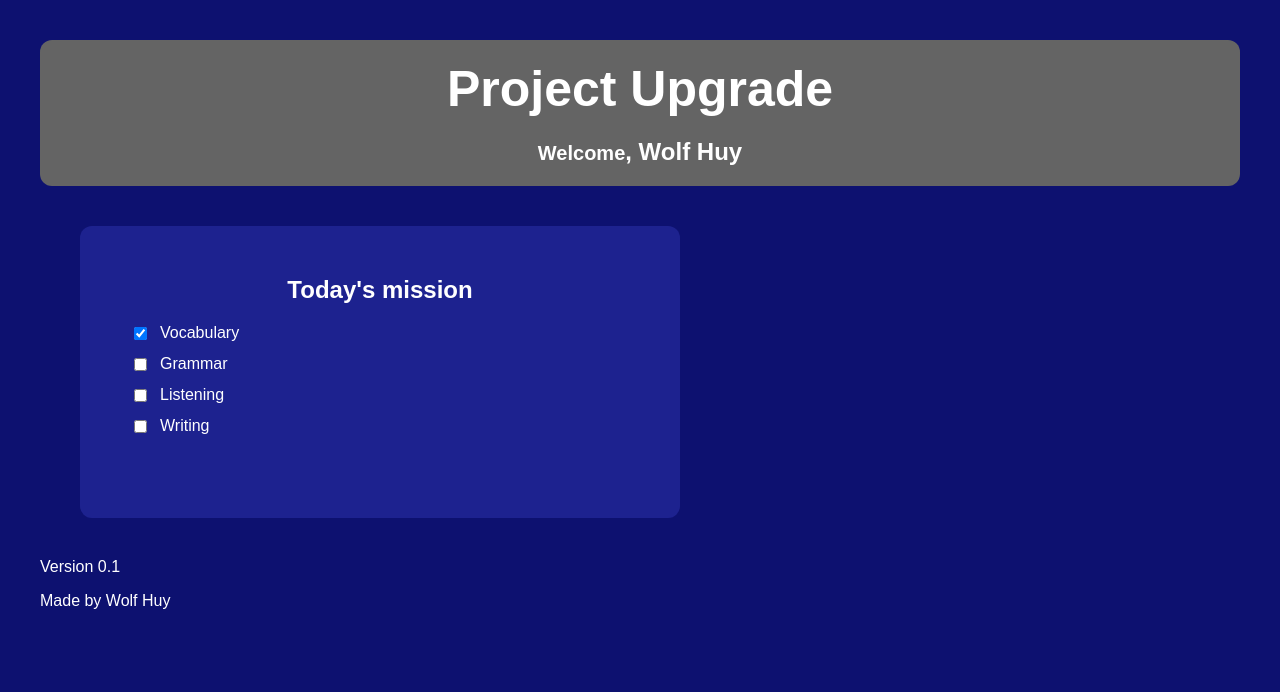
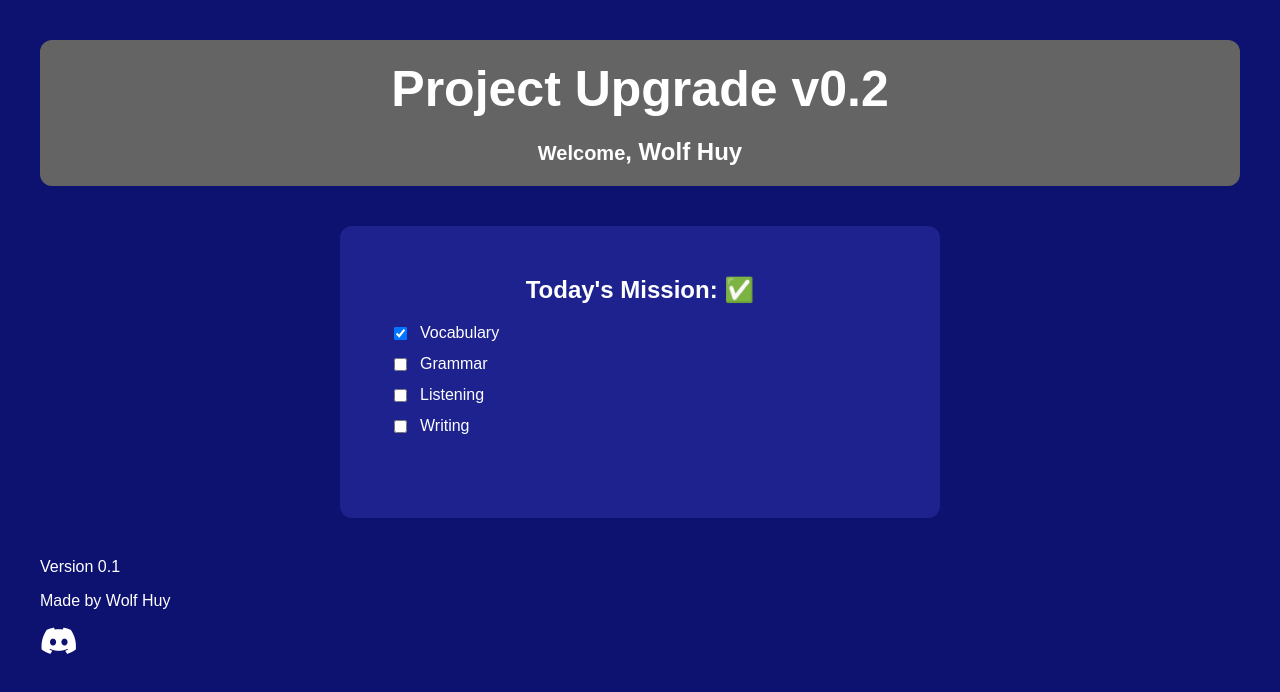
Before and after one commit to WolfHuy/Project-Upgrade, a plain HTML site: page index.html in a window 1280 px wide. Both pictures are taken after a click on the checkbox "Vocabulary". Drawn offline with Linux system fonts and the light colour scheme.

Commit message:
Sprint 7: Learn DOM events and conditional logic

```diff
--- /dev/null
+++ b/css/logo.css
@@ -0,0 +1,12 @@
+a:visited.discord{
+    color: #ffffff;
+}
+.discord{
+    color: #ffffff;
+}
+a:hover.discord{
+    color: #5865F2;
+}
+.fa-discord{
+    font-size: 30px;
+}
--- a/css/style.css
+++ b/css/style.css
@@ -17,6 +17,8 @@ body{
     max-width:500px;
     width:90%;
     justify-content: flex-start;
+    margin-left: auto;
+    margin-right: auto;
 }
 .task{
     margin: 12px 0;
@@ -30,6 +32,7 @@ body{
     background: rgb(100, 100, 100);
     border-radius: 12px;
     gap: 5px;
+    padding: 20px;
 }
 .daymiss{
     text-align: center;
@@ -37,9 +40,7 @@ body{
 .welcome{
     font-size: 20px;
 }
-.grandtitle{
-    padding: 20px;
-}
+
 .title{
     margin-bottom: 5px;
     max-width: 600px;
--- a/index.html
+++ b/index.html
@@ -4,6 +4,8 @@
     <meta charset="UTF-8">
     <meta name="viewport" content="width=device-width, initial-scale=1.0">
     <link rel="stylesheet" href="css/style.css">
+    <script src="https://kit.fontawesome.com/e5c9e3925b.js" crossorigin="anonymous"></script>
+    <link rel="stylesheet" href="css/logo.css">
 </head>
 <body>
     <header>
@@ -44,6 +46,9 @@
     <footer>
         <p>Version 0.1</p>
         <p>Made by Wolf Huy</p>
+        <a href="https://discordapp.com/users/774157183755616276" class="discord" target="_blank">
+            <i class="fa-brands fa-discord"></i>
+        </a>
     </footer>
     <script src="js/script.js"></script>
 </body>
--- a/js/script.js
+++ b/js/script.js
@@ -1 +1,19 @@
 console.log("Project Upgrade Started");
+let username = "Wolf Huy";
+console.log(username);
+let title = document.querySelector(".title");
+title.textContent = "Project Upgrade v0.2";
+console.log(title);
+let vocabCheckbox = document.querySelector("#vocab");
+vocabCheckbox.addEventListener("change", function() {
+    console.log("Vocabulary checkbox changed!");
+});
+let missionTitle = document.querySelector(".daymiss");
+vocabCheckbox.addEventListener("change", function() {
+    if (vocabCheckbox.checked) {
+        missionTitle.textContent = "Today's Mission: ✅";
+    }
+    else {
+        missionTitle.textContent = "Today's Mission: ";
+    }
+});
```
